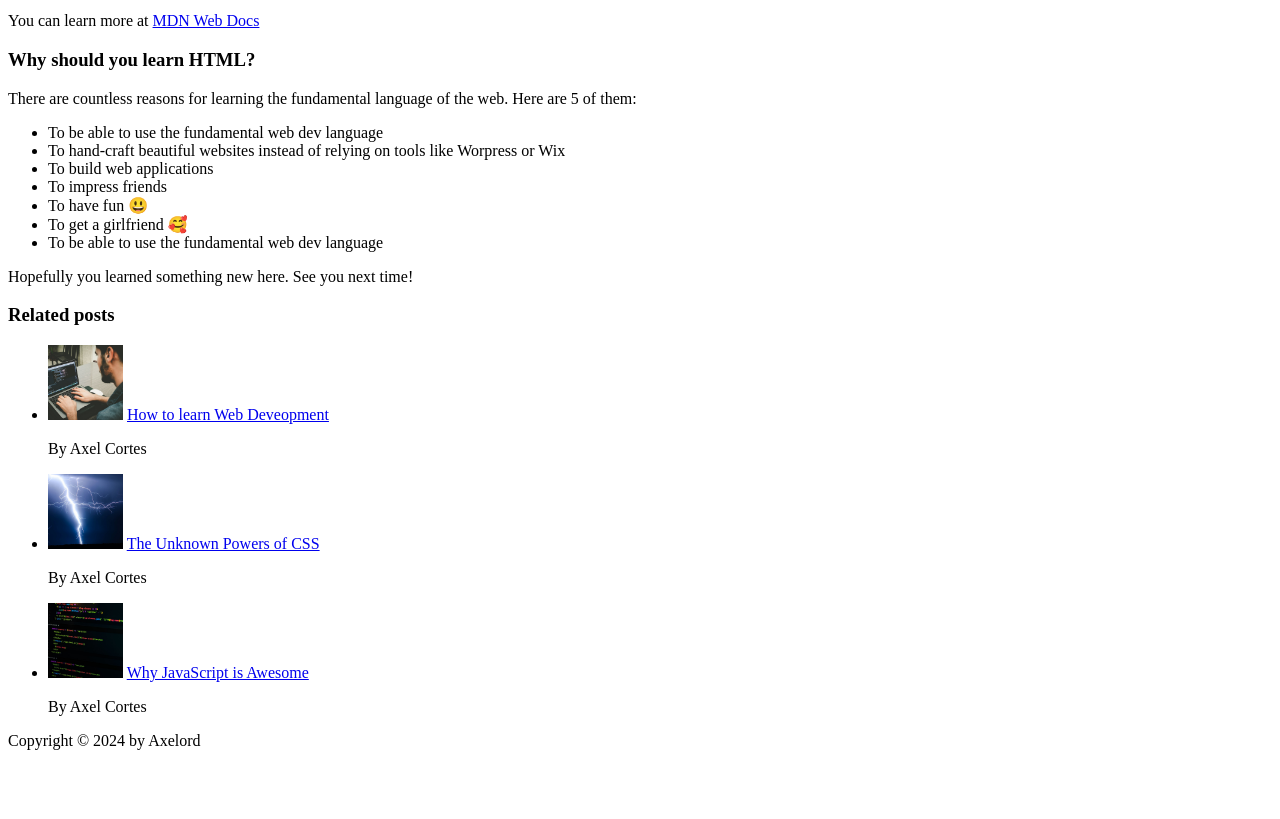
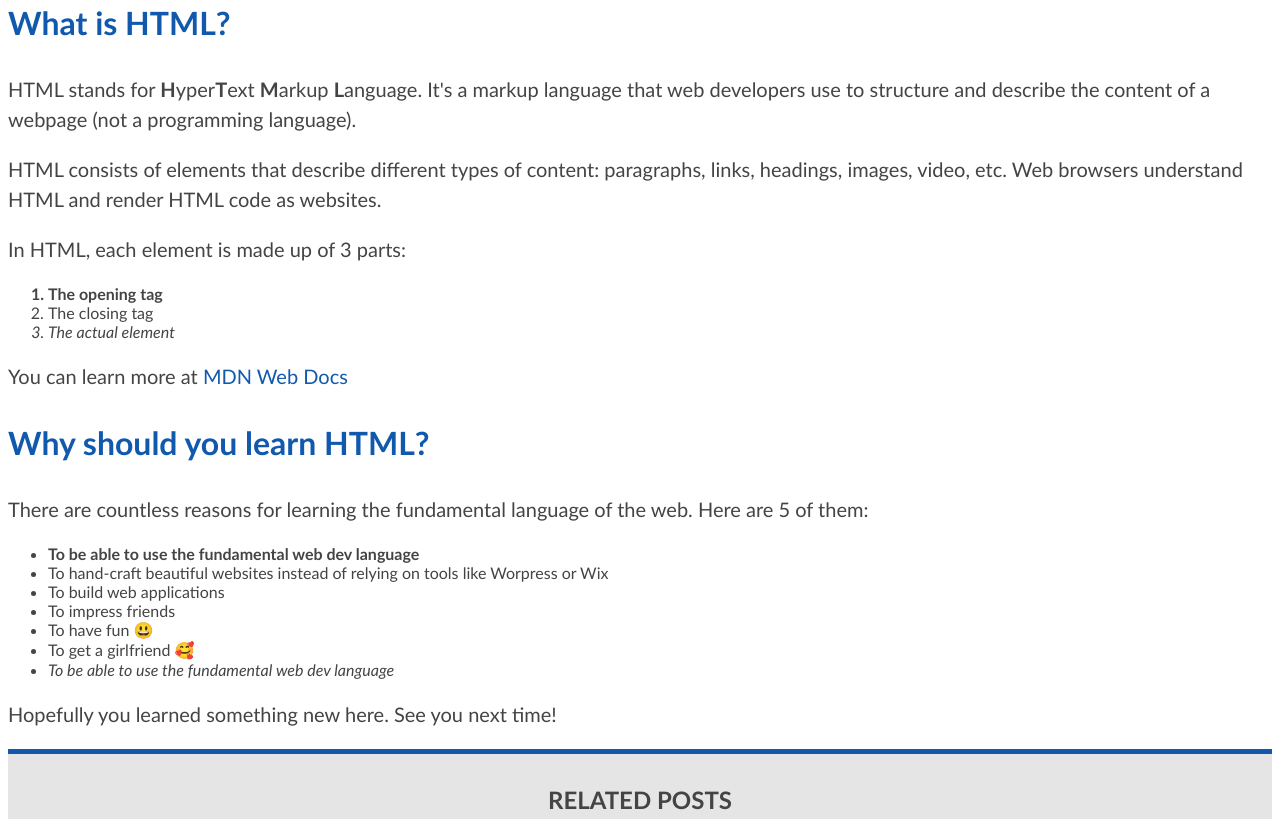
Before and after one commit to Axelord-CC/02-HTML-Fundamentals, a plain HTML site: page index.html in a window 1280 px wide. Shown: the part 801-1620 px from the top of the page. Before the commit the page ends 1559 px from the top, so only its background shows below. Drawn offline with Linux system fonts and the light colour scheme.

Commit message:
Se añadio la hoja de estilos y se escibio algo de CSS

```diff
--- a/index.html
+++ b/index.html
@@ -4,9 +4,10 @@
         <meta charset="UTF-8">
         <meta name="viewport" content="width=device-width, initial-scale=1.0">
         <title>The Basic Language of the Web: HTML</title>
+        <link rel="stylesheet" href="style.css">
     </head>
     <body>
-        <header>
+        <header class="main-header">
             <h1>📘 The Code Magazine</h1>
 
             <nav>
@@ -15,6 +16,7 @@
                 <a href="#">Flexbox</a>
                 <a href="#">CSS Grid</a>
             </nav>
+
         </header>
 
         <article>
@@ -23,7 +25,7 @@
 
                 <img src="./img/laura-jones.jpg" alt="A beautiful woman" width="50px">
 
-                <p>Posted by <strong>Laura Jones</strong> on Monday, June 21st 2027</p>
+                <p id="author">Posted by <strong>Laura Jones</strong> on Monday, June 21st 2027</p>
 
                 <img src="./img/post-img.jpg" alt="A image that show some HTML code lines on screen" width="600px"/>
             </header>
@@ -33,6 +35,7 @@
             <p>In this post, let's focus on HTML. We will learn what HTML is all about, and why you too should learn it.</p>
 
             <h3>What is HTML?</h3>
+
             <p>HTML stands for <strong>H</strong>yper<strong>T</strong>ext <strong>M</strong>arkup <strong>L</strong>anguage. It's a markup language that web developers use to structure and describe the content of a webpage (not a programming language).</p>
 
             <p>HTML consists of elements that describe different types of content: paragraphs, links, headings, images, video, etc. Web browsers understand HTML and render HTML code as websites.</p>
@@ -40,7 +43,7 @@
             <p>In HTML, each element is made up of 3 parts:</p>
 
             <ol>
-                <li>The opening tag</li>
+                <li class="first-li">The opening tag</li>
                 <li>The closing tag</li>
                 <li>The actual element</li>
             </ol>
@@ -52,7 +55,7 @@
             <p>There are countless reasons for learning the fundamental language of the web. Here are 5 of them:</p>
 
             <ul>
-                <li>To be able to use the fundamental web dev language</li>
+                <li class="first-li">To be able to use the fundamental web dev language</li>
                 <li>To hand-craft beautiful websites instead of relying on tools like Worpress or Wix</li>
                 <li>To build web applications</li>
                 <li>To impress friends</li>
@@ -65,29 +68,29 @@
         </article>
 
         <aside>
-            <h3>Related posts</h3>
+            <h4>Related posts</h4>
 
-            <ul>
+            <ul class="posts-decorations">
                 <li>
                     <img src="img/related-1.jpg" alt="image_01" width="75px">
                     <a href="#">How to learn Web Deveopment</a>
-                    <p>By Axel Cortes</p>
+                    <p class="related-author">By Axel Cortes</p>
                 </li>
                 <li>
                     <img src="img/related-2.jpg" alt="image_02" width="75px">
                     <a href="#">The Unknown Powers of CSS</a>
-                    <p>By Axel Cortes</p>
+                    <p class="related-author">By Axel Cortes</p>
                 </li>
                 <li>
                     <img src="img/related-3.jpg" alt="image_03" width="75px">
                     <a href="#">Why JavaScript is Awesome</a>
-                    <p>By Axel Cortes</p>
+                    <p class="related-author">By Axel Cortes</p>
                 </li>
             </ul>
         </aside>
 
         <footer>
-            Copyright &copy; 2024 by Axelord
+            <p id="copyright">Copyright &copy; 2024 by Axelord</p>
         </footer>
     </body>
 </html>
--- /dev/null
+++ b/style.css
@@ -0,0 +1,127 @@
+h1, h2, h3, h4, p, li {
+    font-family: 'Trebuchet MS', Arial, sans-serif;
+    color: #444;
+}
+
+h1 {
+    font-size: 40px;
+    text-transform: uppercase;
+    font-style: italic;
+    color: #1059ad;
+}
+
+h1, h2, h3 {
+    color: #1059ad;
+}
+
+h2 {
+    font-size: 56px;
+}
+
+h3 {
+    font-size: 32px;
+}
+
+h4 {
+    font-size: 24px;
+    text-transform: uppercase;
+    text-align: center;
+}
+
+p {
+    font-size: 20px;
+    line-height: 1.5;
+}
+
+li {
+    font-size: 16px;
+}
+
+/* footer p {
+    font-size: 12px;
+} */
+
+/* article header p {
+    font-style: italic;
+} */
+
+#author {
+    font-style: italic;
+    font-size: 18px;
+}
+
+#copyright {
+    font-size: 12px;
+}
+
+.related-author {
+    font-size: 18px;
+    font-weight: bold;
+}
+
+/* ul {
+    list-style: none;
+} */
+
+.posts-decorations {
+    list-style: none;
+}
+
+.main-header {
+    background-color: #e5e5e5;
+}
+
+aside {
+    background-color: #e5e5e5;
+    border-top: 5px solid #1059ad;
+    border-bottom: 5px solid #1059ad;
+}
+
+body {
+    /* background-color: #caddff; */
+}
+
+/* .first-li {
+    font-weight: bold;
+} */
+
+li:first-child {
+    font-weight: bold;
+}
+
+li:last-child {
+    font-style: italic;
+}
+
+/* li:nth-child(even) {
+    color: red;
+} */
+/*"odd" for inpairs, "even" for pairs */
+
+/* misconception: this won´t work! */
+article p:first-child {
+    color: red;
+}
+
+/* styling links */
+/* LVHA */
+a:link {
+    color: #1059ad;
+    text-decoration: none;
+}
+
+a:visited {
+    color: #1059ad;
+}
+
+a:hover {
+    color: orangered;
+    font-weight: bold;
+    text-decoration: underline dotted blue;
+}
+
+a:active {
+    color: green;
+    background-color: black;
+    font-style: italic;
+}
```
